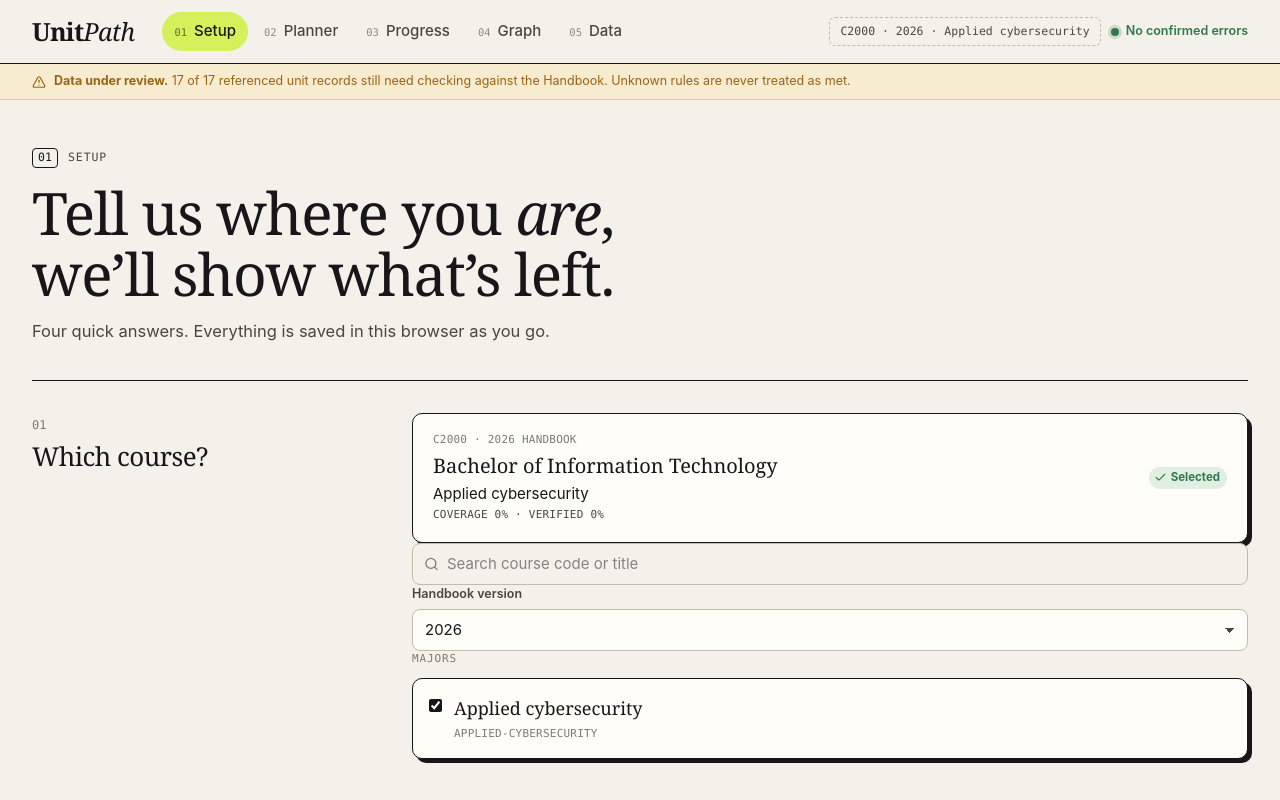
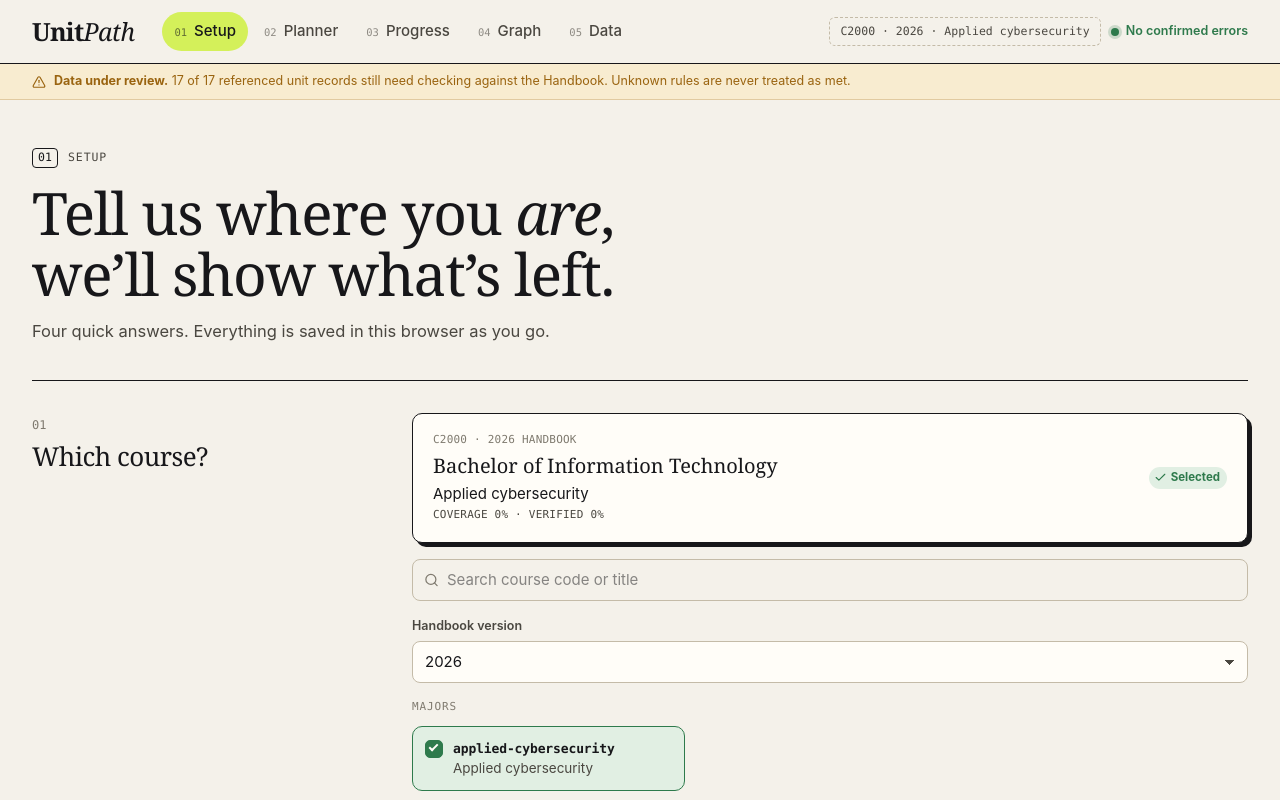
Before and after one commit to FLAMINGOFF/unitpath, a React (Vite) app in the folder apps/web/: page /setup in a window 1280 px wide. Shown: the top 800 px of the page. Built offline with nearby package versions, Linux system fonts and the light colour scheme.

Commit message:
style(web): align setup spacing and component tiles

```diff
--- a/apps/web/src/SetupPage.tsx
+++ b/apps/web/src/SetupPage.tsx
@@ -342,26 +342,30 @@ export function SetupPage({
               .map((group) => (
                 <fieldset className="unit-picker" key={group.key}>
                   <legend>{group.label}</legend>
-                  <div className="pathway-options">
+                  <div className="tile-grid">
                     {group.items.map((item) => {
                       const checked = (plan.course[group.key] ?? []).includes(
                         item.id,
                       );
                       return (
-                        <label
-                          className={checked ? "pathway on" : "pathway"}
+                        <div
+                          className={checked ? "tile on" : "tile"}
                           key={item.id}
                         >
+                          <label>
                             <input
                               type="checkbox"
                               checked={checked}
-                            onChange={() => toggleComponent(group.key, item.id)}
+                              onChange={() =>
+                                toggleComponent(group.key, item.id)
+                              }
                             />
-                          <span className="pathway-text">
-                            <strong>{item.title}</strong>
-                            <span className="mono-label">{item.id}</span>
+                            <span className="tile-text">
+                              <span className="code">{item.id}</span>
+                              <span className="tile-title">{item.title}</span>
                             </span>
                           </label>
+                        </div>
                       );
                     })}
                   </div>
--- a/apps/web/src/styles.css
+++ b/apps/web/src/styles.css
@@ -763,6 +763,18 @@ button.chip:hover {
   padding: 32px 0;
   border-bottom: 1px solid var(--rule);
 }
+.setup .question-body:not(.field-row) {
+  display: flex;
+  flex-direction: column;
+  gap: 16px;
+}
+.setup .question-body > .unit-picker,
+.setup .question-body > .credit-list {
+  margin: 0;
+}
+.setup .question-body > .hint {
+  margin-top: 0;
+}
 .question-label h2 {
   margin-top: 6px;
   font-family: var(--serif);
```
Also changed, not shown: 1 other file (tests, documents, lock files or other folders). Lines whose indentation alone changed are shown as unchanged.
